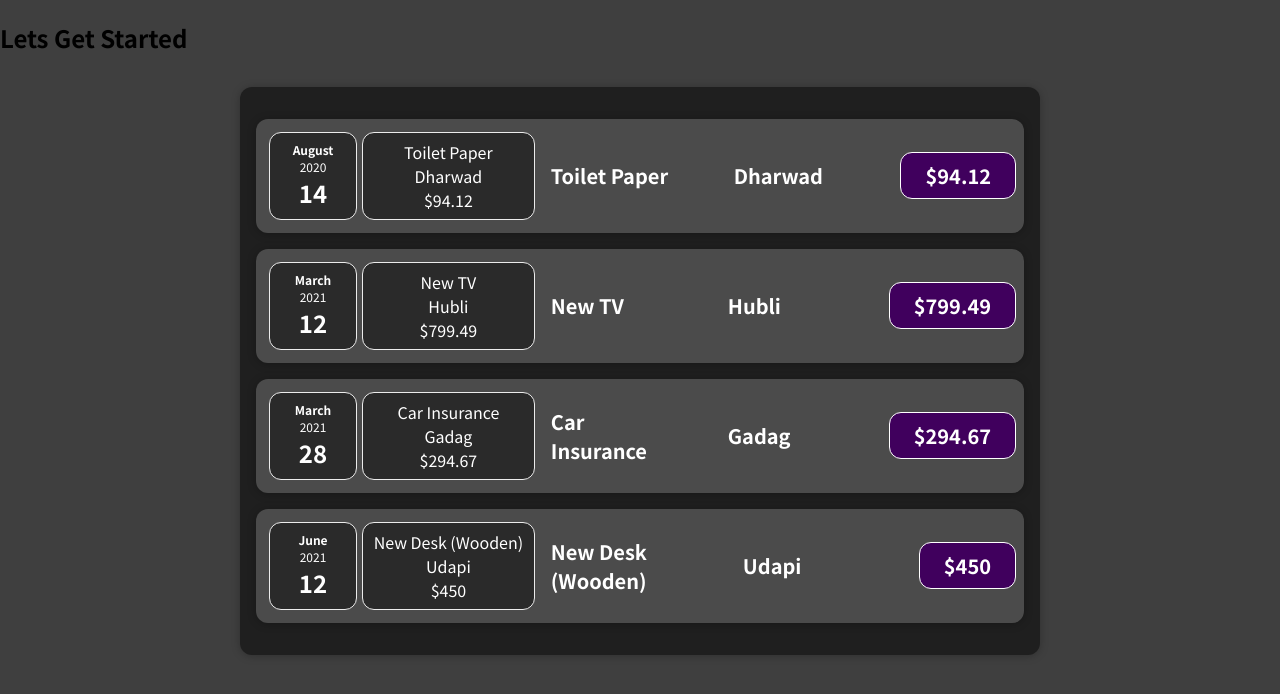
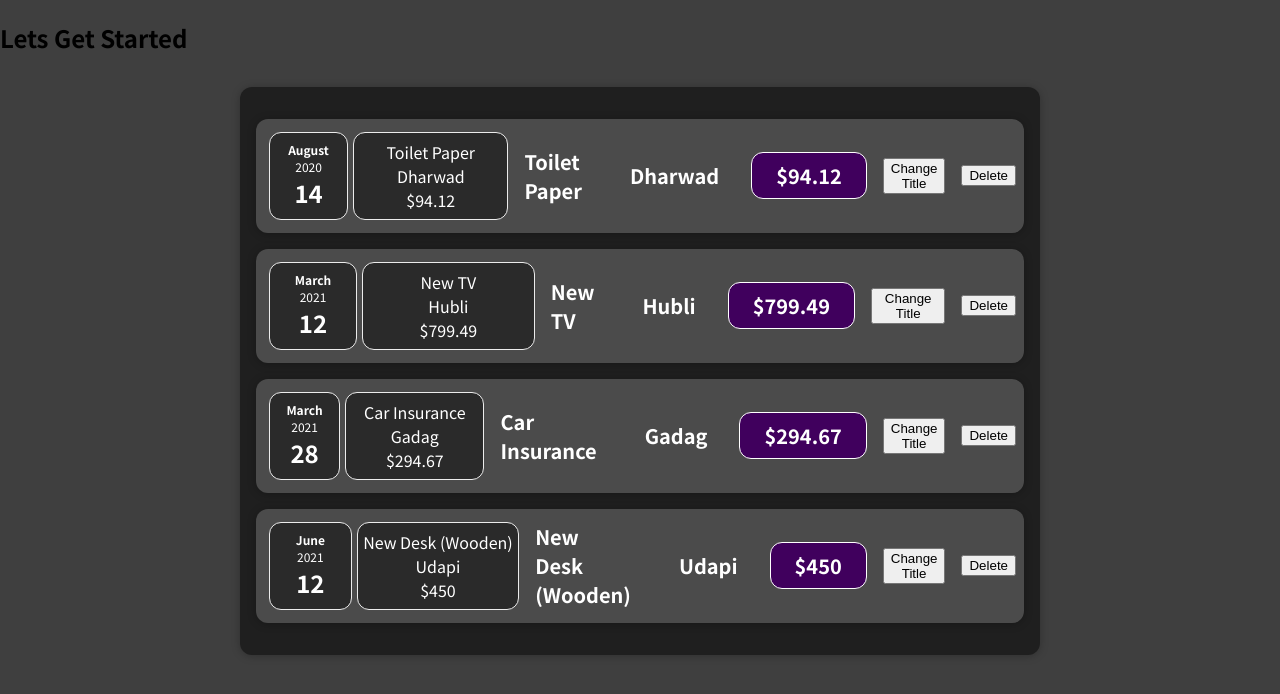
Before and after one commit to Naveen5676/reactapp, a JavaScript app: page / in a window 1280 px wide. Shown: the top 694 px of the page. Built offline with nearby package versions, Linux system fonts and the light colour scheme.

Commit message:
Adding Event Listeners to the react

```diff
--- a/src/components/Expenses/ExpenseItems.js
+++ b/src/components/Expenses/ExpenseItems.js
@@ -4,6 +4,13 @@ import "./ExpenseItems.css";
 import Card from "../UI/Card";
 
 const ExpenseItem = (props) => {
+  const clickHandler=()=>{
+    alert('clicked!!!!!!!!!!!')
+  }
+
+  const deleteHandler = () => {
+      alert('deleted')
+  };
   return (
     <Card className="expense-item">
       <ExpenseDate date={props.date} />
@@ -16,6 +23,8 @@ const ExpenseItem = (props) => {
         <h2>{props.title}</h2>
         <h2>{props.location}</h2>
         <div className="expense-item__price">${props.amount}</div>
+        <button onClick={clickHandler}>Change Title</button>
+        <button onClick={deleteHandler}>Delete</button>
       </div>
     </Card>
   );
```
